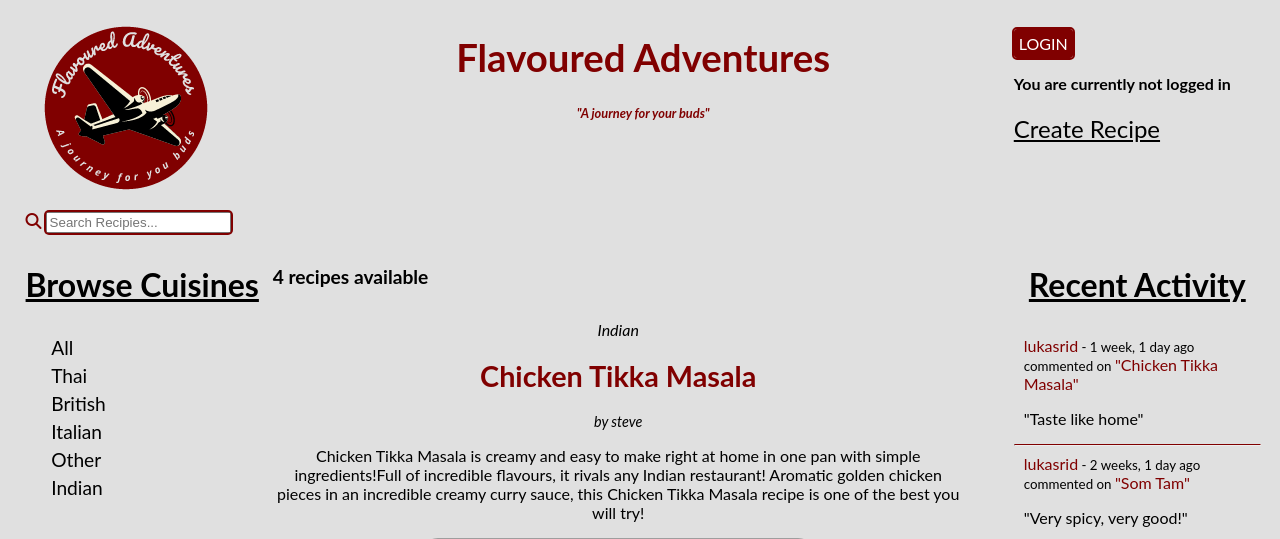
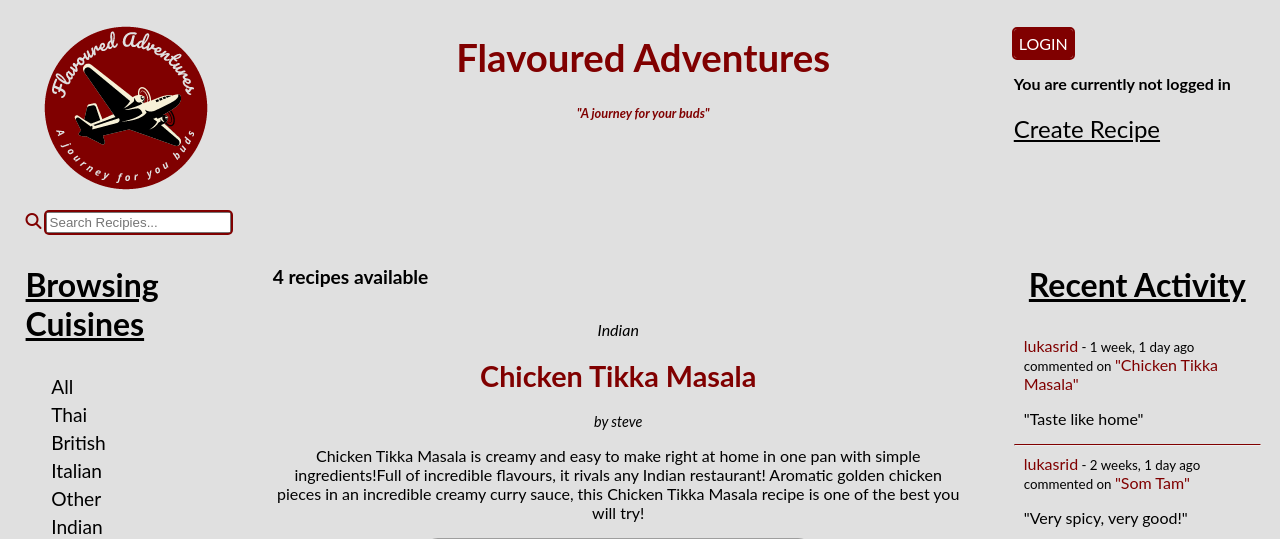
Before and after one commit to Lukasrid/recipe-tracker, a Django app: page / in a window 1280 px wide. Shown: the top 539 px of the page. Run offline with Django 4.2, Linux system fonts and the light colour scheme; data comes from the database, SQL or seed files in the repository; some libraries are stand-ins or nearby versions; grey boxes are pictures that could not be loaded.

Commit message:
Finish readme structure plane

```diff
--- a/base/templates/base/cuisines_view.html
+++ b/base/templates/base/cuisines_view.html
@@ -1,4 +1,4 @@
-<h3 class="side-title-left">Browse Cuisines</h3>
+<h3 class="side-title-left">Browsing Cuisines</h3>
         <div class="cuisine-list">
             <a href="{% url 'home' %}">All</a>
         </div>
```
Also changed, not shown: static/images/Create Recipe.JPG (added), static/images/Login Box.JPG (added), static/images/Profile.JPG (added), static/images/Register Box.JPG (added).
